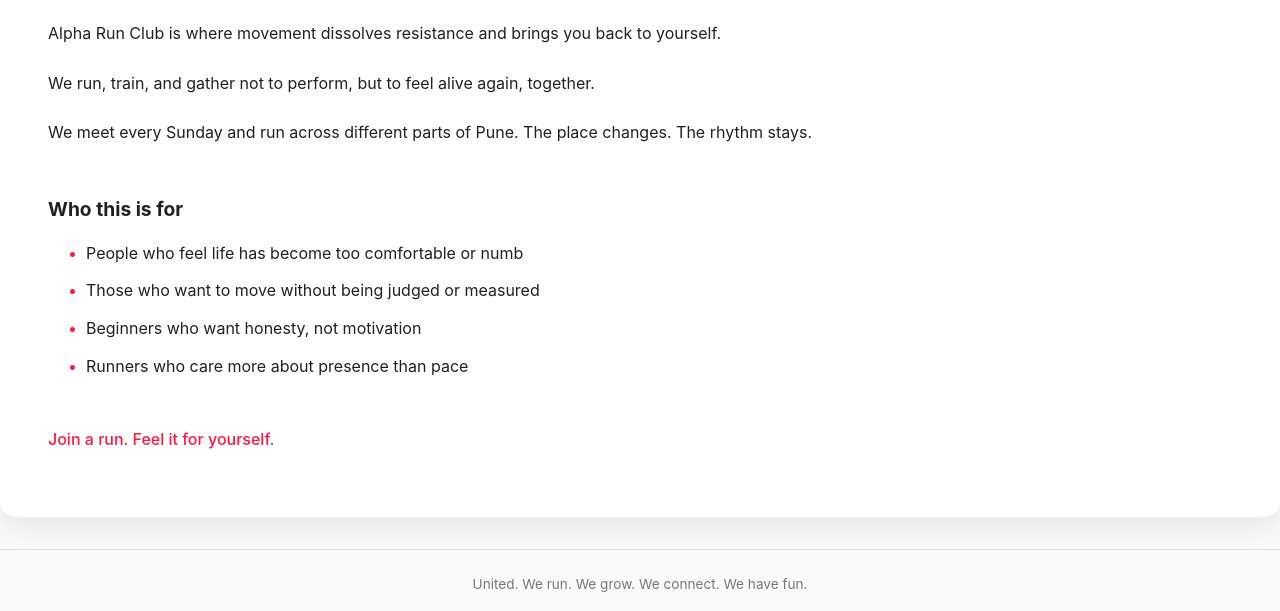
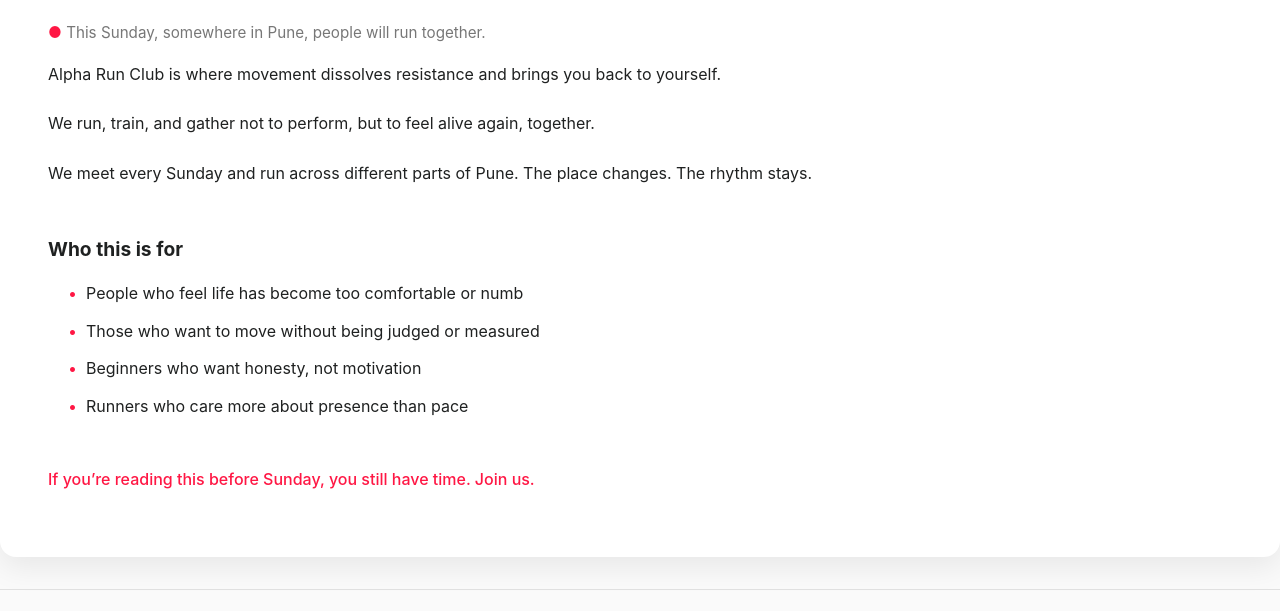
Before and after one commit to dev491999/alpha-runclub.in, a plain HTML site: page index.html in a window 1280 px wide. Shown: the part 189-800 px from the top of the page. Drawn offline with Linux system fonts and the light colour scheme.

Commit message:
Add subtle Sunday rhythm and community FOMO cues without photos
- Add time-aware “This Sunday” line on Home to create presence
- Replace CTA with a quiet, time-based invitation
- Add a closing community line highlighting the unrepeatable nature of each Sunday
- Keep layout and structure unchanged to preserve calm tone

```diff
--- a/assets/css/main.css
+++ b/assets/css/main.css
@@ -66,11 +66,28 @@
   margin:0;
   padding:0;
 }
+.now{
+  font-size:0.95rem;
+  color:var(--muted);
+  margin-bottom:16px;
+}
+
+.now::before{
+  content:"● ";
+  color:var(--primary);
+}
+
 .invite {
   margin-top:48px;
   font-weight:500;
   color:var(--primary);
 }
+.quiet{
+  font-size:0.9rem;
+  color:var(--muted);
+  margin-top:24px;
+}
+
 .reflections p{
   font-style:italic;
   color:var(--muted);
--- a/index.html
+++ b/index.html
@@ -19,6 +19,10 @@
   </header>
 <main>
     <h1>Alpha Run Club</h1>
+
+    <p class="now">
+    This Sunday, somewhere in Pune, people will run together.
+  </p>
 
     <p>
       Alpha Run Club is where movement dissolves resistance and brings you back to yourself.
@@ -43,7 +47,7 @@
     </section>
 
     <p class="invite">
-  Join a run. Feel it for yourself.
+   If you’re reading this before Sunday, you still have time. Join us.
     </p>
   </main>
 <div id="site-footer"></div>
```
Also changed, not shown: community.html (+3 -0 lines).
